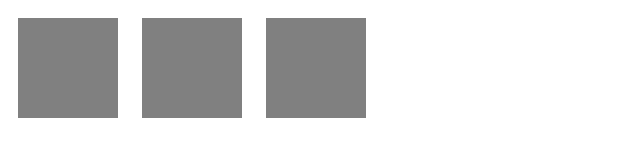
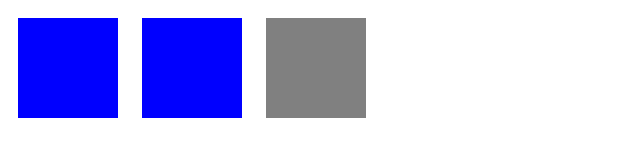
Before and after one commit to ashu2016/udemy-vuejs2, a website built with Parcel: page index.html in a window 1280 px wide. Shown: the whole page, without its empty margins (0-640 px from the left). Built offline with nearby package versions, Linux system fonts and the light colour scheme.

Commit message:
lecture 27: dynamic styling using css with Objects
you can also defined objects in Vue instane and then use it in the html template.

in Vue instance
  computed : {
    divClasses : function() {
      return {
        red: this.attachRed,
        blue: !this.attachRed
      }
    }

IN html :
:class = "divClasses"

```diff
--- a/index.html
+++ b/index.html
@@ -15,8 +15,8 @@
 	<div id="app">
 
 		<div class="demo" @click="attachRed = !attachRed"
-					:class = "{'red':attachRed}"></div>
-		<div class="demo"></div>
+					:class = "divClasses"></div>
+		<div class="demo" :class="{blue:!attachRed}"></div>
 		<div class="demo"></div>
 
 
--- a/src/index.js
+++ b/src/index.js
@@ -2,6 +2,13 @@ new Vue({
   el: "#app",
   data: {
     attachRed: false
-
+  },
+  computed : {
+    divClasses : function() {
+      return {
+        red: this.attachRed,
+        blue: !this.attachRed
+      }
+    }
   }
 });
```
